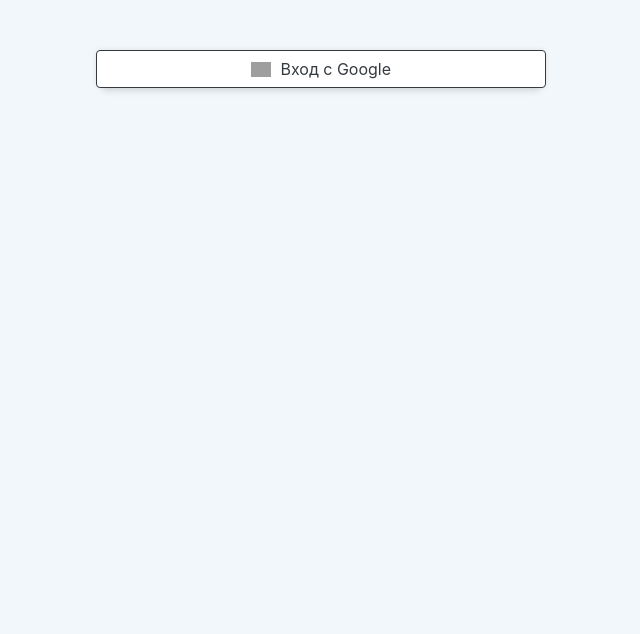
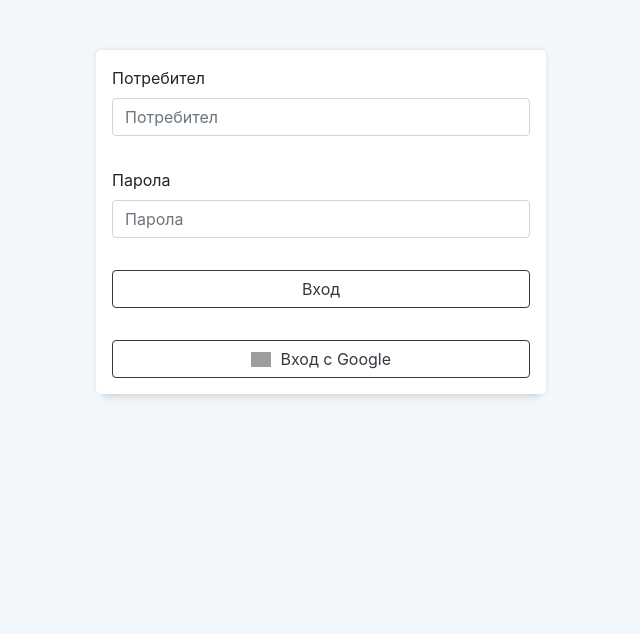
Before and after one commit to yosifovemil/RusePollutionWebsite, a Flask app: page / in a window 1280 px wide. Shown: the top 634 px of the page, without its empty margins (319-959 px from the left). Run offline with Flask 3, Linux system fonts and the light colour scheme; parts of the project's set-up code (start-up, migrations or seed data) failed here and were passed over; some libraries are stand-ins or nearby versions; grey boxes are pictures that could not be loaded.

Commit message:
temp login functions

```diff
--- a/auth.py
+++ b/auth.py
@@ -3,7 +3,8 @@
 from flask import Blueprint, redirect, url_for, render_template, session, request, abort, Request
 from flask_login import logout_user, login_user
 from authlib.integrations.flask_client import OAuth
-from authenticate.login import google_login, login
+from authenticate.login import google_login, temp_user_login
+from authenticate.user import User
 from config import Config
 
 auth_blueprint = Blueprint(__name__, "auth")
@@ -50,7 +51,24 @@
     }
 
     user = google_login(user_info=user_info, logger=logger)
+    return redirect_after_login(user)
 
+
+@auth_blueprint.route("/temp_user_login", methods=['POST'])
+def temp_login():
+    username = request.values.get("username")
+    password = request.values.get("password")
+
+    user = temp_user_login(username=username, password=password)
+    return redirect_after_login(user)
+
+
+@auth_blueprint.route("/logout")
+def logout():
+    logout_user()
+
+
+def redirect_after_login(user: User):
     if user is None:
         return redirect(url_for(""))
     else:
--- a/authenticate/user.py
+++ b/authenticate/user.py
@@ -5,7 +5,7 @@
     def __init__(self, user: dict):
         self.id = user['id']
         self.username = user['username']
-        self.password = user['password']
+        self.password = bytes(user['password'], encoding="UTF-8")
         self.name = user['name']
         self.photo = user['photo']
         self.active = bool(user['active'])
--- a/static/landing.css
+++ b/static/landing.css
@@ -26,5 +26,5 @@
 }
 
 .card .card-block {
-    padding: 1.25rem
+    padding: 1.0rem
 }
--- a/templates/landing.html
+++ b/templates/landing.html
@@ -20,11 +20,30 @@
 </head>
 <body>
 <section class="login-block">
+    <form method='POST' action="/temp_user_login">
         <div class="container-fluid">
             <div class="row">
                 <div class="col-sm-12">
                     <div class="auth-box card">
-                    <a class="btn btn-outline-dark" href="/login" role="button" style="text-transform:none">
+                        <div class="card-block">
+                            <label for="username">Потребител</label>
+                            <input type="text" class="form-control" id="username" name="username"
+                                   placeholder="Потребител">
+                        </div>
+
+                        <div class="card-block">
+                            <label for="password">Парола</label>
+                            <input type="password" class="form-control" id="password" name="password"
+                                   placeholder="Парола">
+                        </div>
+
+                        <div class="card-block">
+                            <button type="submit" class="btn btn-outline-dark form-control">Вход</button>
+                        </div>
+
+                        <div class="card-block">
+                            <a class="btn btn-outline-dark form-control" href="/login" role="button"
+                               style="text-transform:none">
                                 <img width="20px" style="margin-bottom:3px; margin-right:5px" alt="Вход с Google"
                                      src="https://upload.wikimedia.org/wikipedia/commons/thumb/c/c1/Google_%22G%22_logo.svg/1024px-Google_%22G%22_logo.svg.png"/>
                                 Вход с Google
@@ -33,6 +52,8 @@
                     </div>
                 </div>
             </div>
+        </div>
+    </form>
 </section>
 
 
```
Also changed, not shown: authenticate/login.py (+12 -2 lines). Lines whose indentation alone changed are shown as unchanged.
